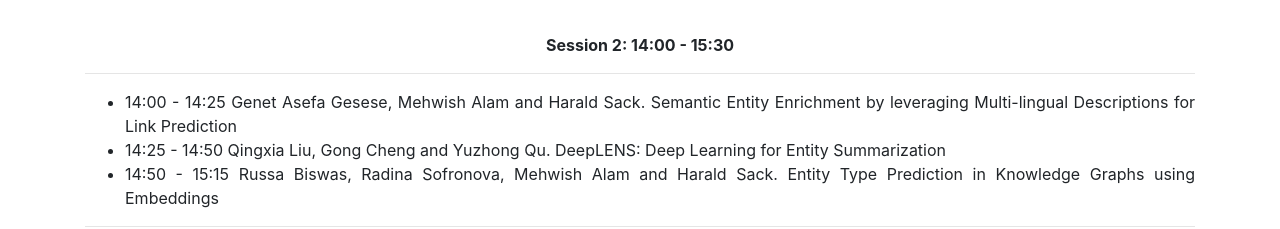
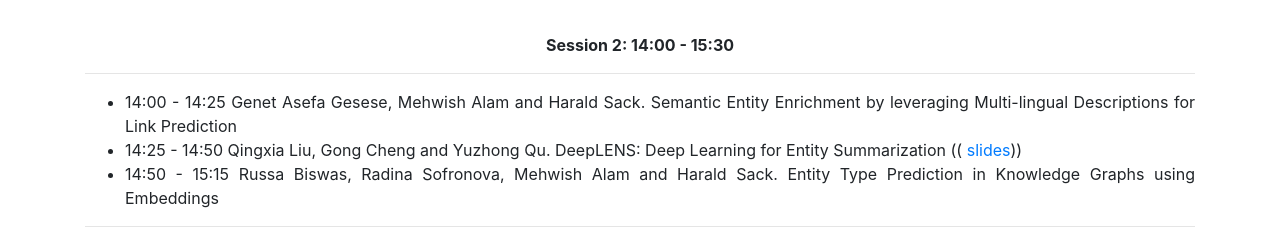
Before and after one commit to alammehwish/dl4kg_eswc_2020, a website with bundled scripts: page index.html in a window 1280 px wide. Shown: the part 4920-5149 px from the top of the page. Built offline with nearby package versions, Linux system fonts and the light colour scheme; files whose address does not match are found by name; a web font is replaced by a local one.

Commit message:
Update index.html

```diff
--- a/index.html
+++ b/index.html
@@ -242,7 +242,7 @@
 		  <hr>
           <ul style="text-align:justify">
             <li>14:00 - 14:25	Genet Asefa Gesese, Mehwish Alam and Harald Sack. Semantic Entity Enrichment by leveraging Multi-lingual Descriptions for Link Prediction</li>
-			<li>14:25 - 14:50	Qingxia Liu, Gong Cheng and Yuzhong Qu. DeepLENS: Deep Learning for Entity Summarization</li>
+			<li>14:25 - 14:50	Qingxia Liu, Gong Cheng and Yuzhong Qu. DeepLENS: Deep Learning for Entity Summarization ((<a href="slides/ESWC20-DL4KG-DeepLENS_20200602_pub.pdf"> slides</a>))</li>
 			<li>14:50 - 15:15	Russa Biswas, Radina Sofronova, Mehwish Alam and Harald Sack. Entity Type Prediction in Knowledge Graphs using Embeddings</li>
 			<!--<li>15:15 - 15:30	LIGHTNING TALK!	</li>-->
           </ul>
```
